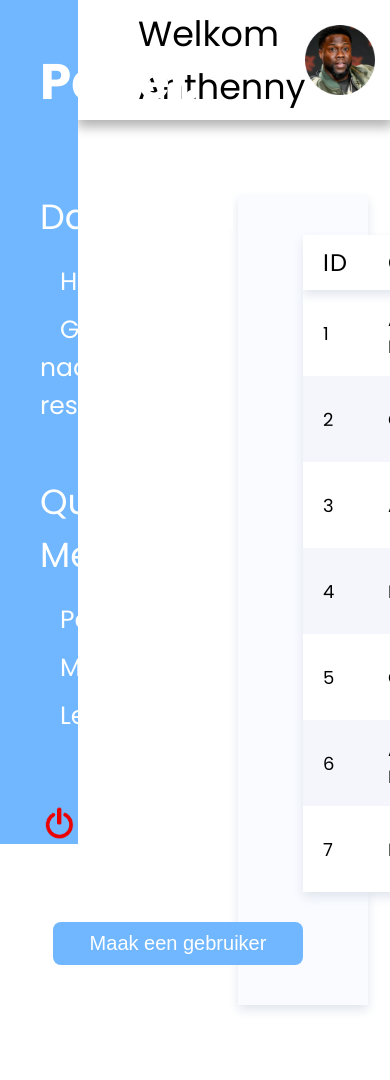
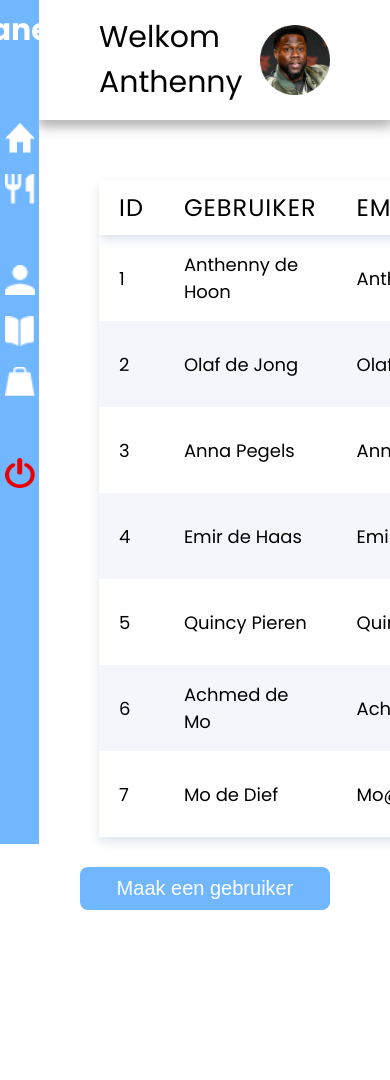
Before and after one commit to Anthenny/Panel, a PHP site: page /public/pages/personeel.html in a window 390 px wide; the page is wider, and only the part inside the window is pictured. After the commit the page ends 910 px from the top of that part, so only its background shows below. Run offline with PHP 8.4, Linux system fonts and the light colour scheme.

Commit message:
responsive tot laptop

```diff
--- a/public/css/personeel.css
+++ b/public/css/personeel.css
@@ -77,8 +77,51 @@ a {
   cursor: pointer;
 }
 
+@media (max-width: 1800px) {
+  .sidebar .container .logout img {
+    margin-right: 0;
+    height: 30px;
+    width: 30px;
+    transform: scale(1);
+  }
+}
+
 .sidebar .container .logout a {
   font-size: 2.5rem;
+}
+
+@media (max-width: 1800px) {
+  .sidebar {
+    width: 10vw;
+  }
+  .sidebar .container {
+    padding: 0;
+    display: flex;
+    flex-direction: column;
+    align-items: center;
+    justify-content: center;
+  }
+  .sidebar .container h1 {
+    font-size: 3rem;
+    margin-top: 20%;
+  }
+  .sidebar .container .dashboard img,
+  .sidebar .container .quick-menu img {
+    cursor: pointer;
+    height: 30px;
+    width: 30px;
+  }
+  .sidebar .container .dashboard h3,
+  .sidebar .container .quick-menu h3 {
+    display: none;
+  }
+  .sidebar .container .dashboard .item a,
+  .sidebar .container .quick-menu .item a {
+    margin-left: 0;
+  }
+  .sidebar .container .hidden-text {
+    display: none;
+  }
 }
 
 header {
@@ -100,6 +143,16 @@ header h1 {
 header img {
   height: 70px;
   width: 70px;
+}
+
+@media (max-width: 1800px) {
+  header {
+    width: 90%;
+    margin-left: 10%;
+  }
+  header h1 {
+    font-size: 3rem;
+  }
 }
 
 .personeel__container {
@@ -189,6 +242,21 @@ header img {
   align-self: flex-end;
 }
 
+@media (max-width: 1800px) {
+  .personeel__container .personeel__tabel {
+    padding: 30px 60px;
+    background-color: transparent;
+    box-shadow: none;
+  }
+}
+
+@media (max-width: 1800px) {
+  .personeel__container {
+    margin-left: 10%;
+    padding: 30px 0px;
+  }
+}
+
 .modal-maak-personeel {
   display: none;
   height: 100vh;
--- a/public/pages/personeel.html
+++ b/public/pages/personeel.html
@@ -16,34 +16,44 @@
         <div class="dashboard">
           <h3>Dashboard</h3>
           <div class="item">
-            <!-- <img src="../img/home.png" alt="icon" /> -->
-            <a href="./dashboard.html">Home</a>
+            <a href="./dashboard.html">
+              <img class="hidden-img" src="../img/home.png" alt="icon" />
+            </a>
+            <a class="hidden-text" href="./dashboard.html">Home</a>
           </div>
           <div class="item">
-            <!-- <img src="../img/restaurant.png" alt="icon" /> -->
-            <a href="./home.html">Ga naar restaurant </a>
+            <a href="./home.html">
+              <img class="hidden-img" src="../img/restaurant.png" alt="icon" />
+            </a>
+            <a class="hidden-text" href="./home.html">Ga naar restaurant </a>
           </div>
         </div>
 
         <div class="quick-menu">
           <h3>Quick Menu</h3>
           <div class="item">
-            <!-- <img src="../img/person.png" alt="icon" /> -->
-            <a href="./personeel.html">Personeel</a>
+            <a href="./personeel.html">
+              <img class="hidden-img" src="../img/person.png" alt="icon" />
+            </a>
+            <a class="hidden-text" href="./personeel.html">Personeel</a>
           </div>
           <div class="item">
-            <!-- <img src="../img/menu.png" alt="icon" /> -->
-            <a href="./menukaart.html">Menukaart</a>
+            <a href="./menukaart.html">
+              <img class="hidden-img" src="../img/menu.png" alt="icon" />
+            </a>
+            <a class="hidden-text" href="./menukaart.html">Menukaart</a>
           </div>
           <div class="item">
-            <!-- <img src="../img/levering.png" alt="icon" /> -->
-            <a href="./leveringen.html">Leveringen</a>
+            <a href="./leveringen.html">
+              <img class="hidden-img" src="../img/levering.png" alt="icon" />
+            </a>
+            <a class="hidden-text" href="./leveringen.html">Leveringen</a>
           </div>
         </div>
 
         <div class="logout">
           <img src="../img/logout.png" alt="logout" />
-          <a href="#">Log out</a>
+          <a class="hidden-text" href="#">Log out</a>
         </div>
       </div>
     </div>
--- a/public/scss/_navDashboard.scss
+++ b/public/scss/_navDashboard.scss
@@ -16,4 +16,13 @@ header {
     height: 70px;
     width: 70px;
   }
+
+  @media (max-width: 1800px) {
+    width: 90%;
+    margin-left: 10%;
+
+    h1 {
+      font-size: 3rem;
+    }
+  }
 }
--- a/public/scss/_sidebar.scss
+++ b/public/scss/_sidebar.scss
@@ -48,10 +48,53 @@
         margin-right: 20px;
         transform: scale(0.7);
         cursor: pointer;
+
+        @media (max-width: 1800px) {
+          margin-right: 0;
+          height: 30px;
+          width: 30px;
+          transform: scale(1);
+        }
       }
       a {
         font-size: 2.5rem;
       }
     }
   }
+
+  @media (max-width: 1800px) {
+    width: 10vw;
+    .container {
+      padding: 0;
+      display: flex;
+      flex-direction: column;
+      align-items: center;
+      justify-content: center;
+
+      h1 {
+        font-size: 3rem;
+        margin-top: 20%;
+      }
+      .dashboard,
+      .quick-menu {
+        img {
+          cursor: pointer;
+          height: 30px;
+          width: 30px;
+        }
+        h3 {
+          display: none;
+        }
+
+        .item {
+          a {
+            margin-left: 0;
+          }
+        }
+      }
+      .hidden-text {
+        display: none;
+      }
+    }
+  }
 }
--- a/public/scss/dashboard.scss
+++ b/public/scss/dashboard.scss
@@ -199,4 +199,14 @@
       }
     }
   }
+
+  @media (max-width: 1800px) {
+    margin-left: 10%;
+    padding: 50px 150px;
+  }
+
+  @media (max-width: 1450px) {
+    margin-left: 10%;
+    padding: 50px 80px;
+  }
 }
--- a/public/scss/personeel.scss
+++ b/public/scss/personeel.scss
@@ -87,6 +87,17 @@
       width: 250px;
       align-self: flex-end;
     }
+
+    @media (max-width: 1800px) {
+      padding: 30px 60px;
+      background-color: transparent;
+      box-shadow: none;
+    }
+  }
+
+  @media (max-width: 1800px) {
+    margin-left: 10%;
+    padding: 30px 0px;
   }
 }
 
```
Also changed, not shown: public/css/dashboard.css (+67 -0 lines), public/css/navRest.css (added, +31 -0 lines), public/pages/dashboard.html (+21 -11 lines), public/pages/leveringen.html (+21 -11 lines).
